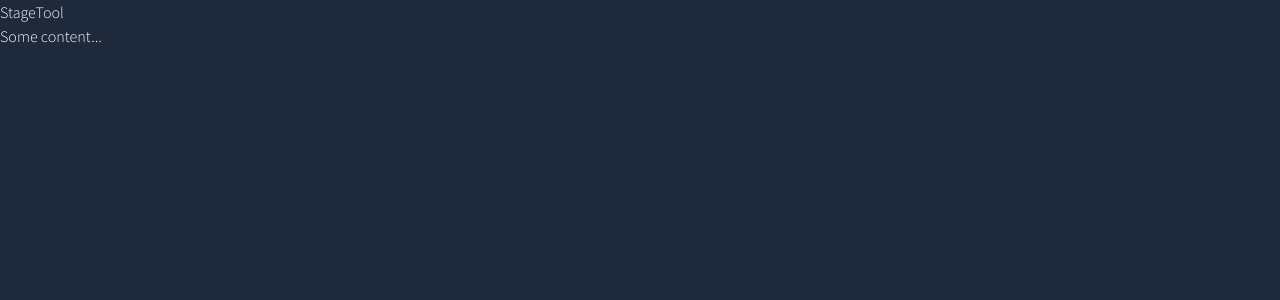
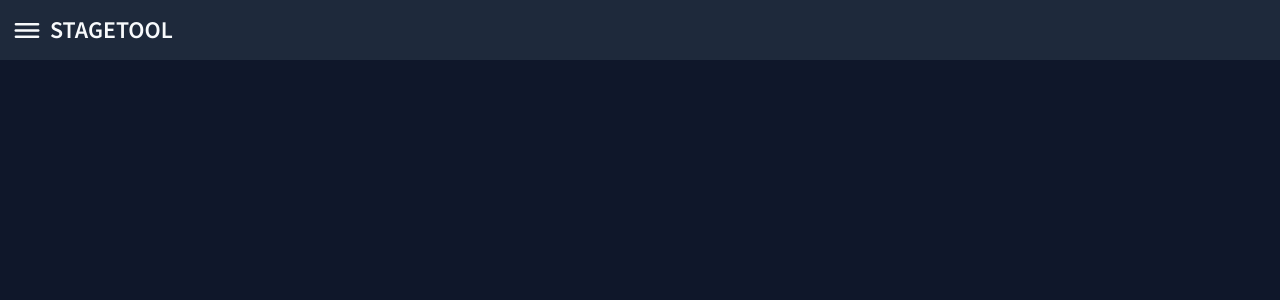
Before and after one commit to Turku-BioImaging/stagetool-ui, a Vue app in the folder src/: page / in a window 1280 px wide. Shown: the top 300 px of the page. Built offline with nearby package versions, Linux system fonts and the light colour scheme.

Commit message:
add navigation bar

```diff
--- a/src/index.html
+++ b/src/index.html
@@ -4,7 +4,8 @@
     <meta charset="UTF-8">
     <link rel="icon" href="/favicon.ico">
     <meta name="viewport" content="width=device-width, initial-scale=1.0">
-    <title>Vite App</title>
+    <title>Stagetool</title>
+    <link rel="stylesheet" href="https://unicons.iconscout.com/release/v4.0.8/css/line.css">
   </head>
   <body>
     <div id="app"></div>
--- a/src/src/App.vue
+++ b/src/src/App.vue
@@ -1,12 +1,18 @@
 <script setup lang="ts">
 import { RouterLink, RouterView } from 'vue-router'
-// import HelloWorld from './components/HelloWorld.vue'
+import NavigationBar from './components/NavigationBar.vue'
 </script>
 
 <template>
-  <h1>StageTool</h1>
+  <div class="app">
+    <navigation-bar />
 
-  <RouterView />
+    <RouterView />
+  </div>
 </template>
 
-<style></style>
+<style lang='scss'>
+div.app {
+  @apply p-3;
+}
+</style>
--- /dev/null
+++ b/src/src/components/NavigationBar.vue
@@ -0,0 +1,66 @@
+<template>
+  <div class="navigation-bar">
+    <div class="header">
+      <div class="bars-div pr-2" @click="toggleMenu">
+        <i class="uil uil-bars text-3xl"></i>
+      </div>
+      <h1>StageTool</h1>
+    </div>
+    <div class="menu-items" v-if="menuIsOpen">
+      <ul>
+        <li>What is StageTool?</li>
+        <li>Cell Model</li>
+        <li>Tubule Model</li>
+        <li>Troubleshooting</li>
+        <li>Whole-testis analysis & expression profiling</li>
+        <li>Developers</li>
+        <li>Citation</li>
+      </ul>
+    </div>
+  </div>
+</template>
+
+<script>
+export default {
+  data() {
+    return {
+      menuIsOpen: false
+    }
+  },
+  methods: {
+    toggleMenu() {
+      this.menuIsOpen = !this.menuIsOpen
+    }
+  }
+}
+</script>
+
+<style lang="scss">
+div.navigation-bar {
+  @apply bg-slate-800;
+  @apply -m-3 p-3;
+
+  div.header {
+    @apply flex items-center;
+    h1 {
+      @apply font-semibold uppercase;
+      @apply text-2xl;
+    }
+
+    div.bars-div {
+      cursor: pointer;
+    }
+  }
+
+  div.menu-items {
+    @apply text-lg;
+
+    ul {
+      @apply pt-3 pl-3;
+      li {
+        @apply pb-2;
+      }
+    }
+  }
+}
+</style>
--- a/src/src/scss/main.scss
+++ b/src/src/scss/main.scss
@@ -3,9 +3,8 @@
 @tailwind utilities;
 
 body {
-  @apply bg-slate-800;
+  @apply bg-slate-900;
   @apply text-slate-50;
-
   font-family: 'Source Sans Pro', sans-serif;
   font-weight: 300;
   font-size: 16px;
--- a/src/src/views/HomeView.vue
+++ b/src/src/views/HomeView.vue
@@ -4,6 +4,6 @@
 
 <template>
   <main>
-    <p>Some content...</p>
+
   </main>
 </template>
```
